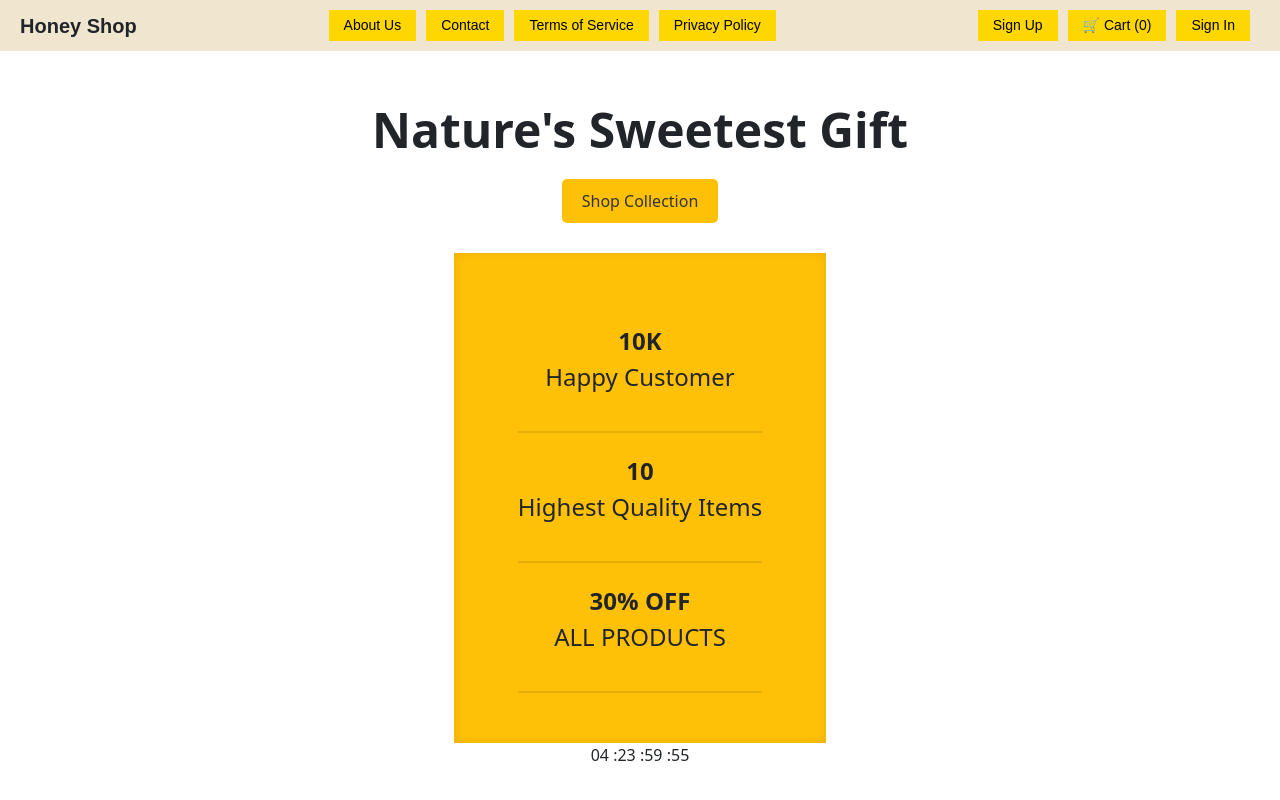
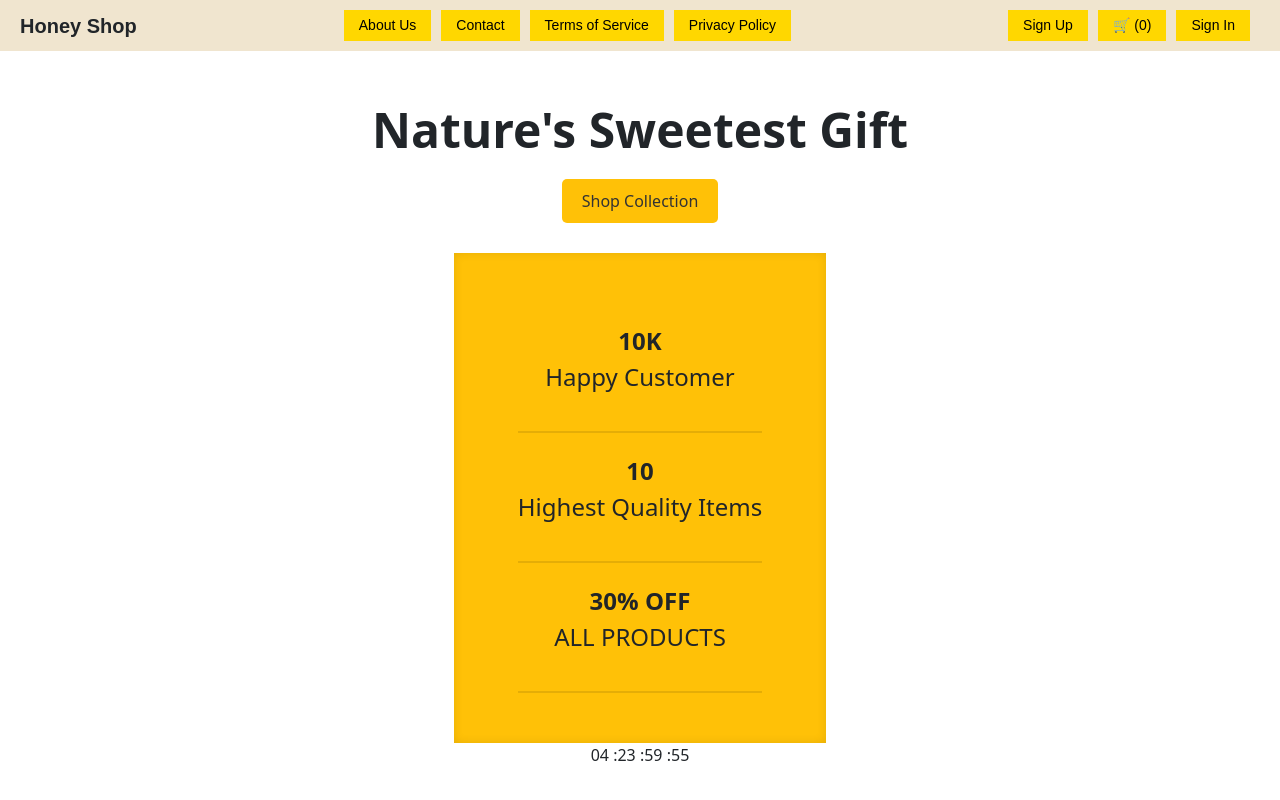
Before and after one commit to Ivan-Zadorozhnyy/wcproject, a React (Create React App) app: page / in a window 1280 px wide. Shown: the top 800 px of the page. Built offline with nearby package versions, Linux system fonts and the light colour scheme.

Commit message:
more updates

```diff
--- a/src/components/HeaderHome.js
+++ b/src/components/HeaderHome.js
@@ -19,7 +19,7 @@ const Header = () => {
             <div className="header-auth">
                 <button>Sign Up</button>
                 <button className="cart-btn" onClick={() => navigate('/cart')}>
-                    🛒 Cart ({cart.length})
+                    🛒  ({cart.length})
                 </button>
                 <button>Sign In</button>
             </div>
```
